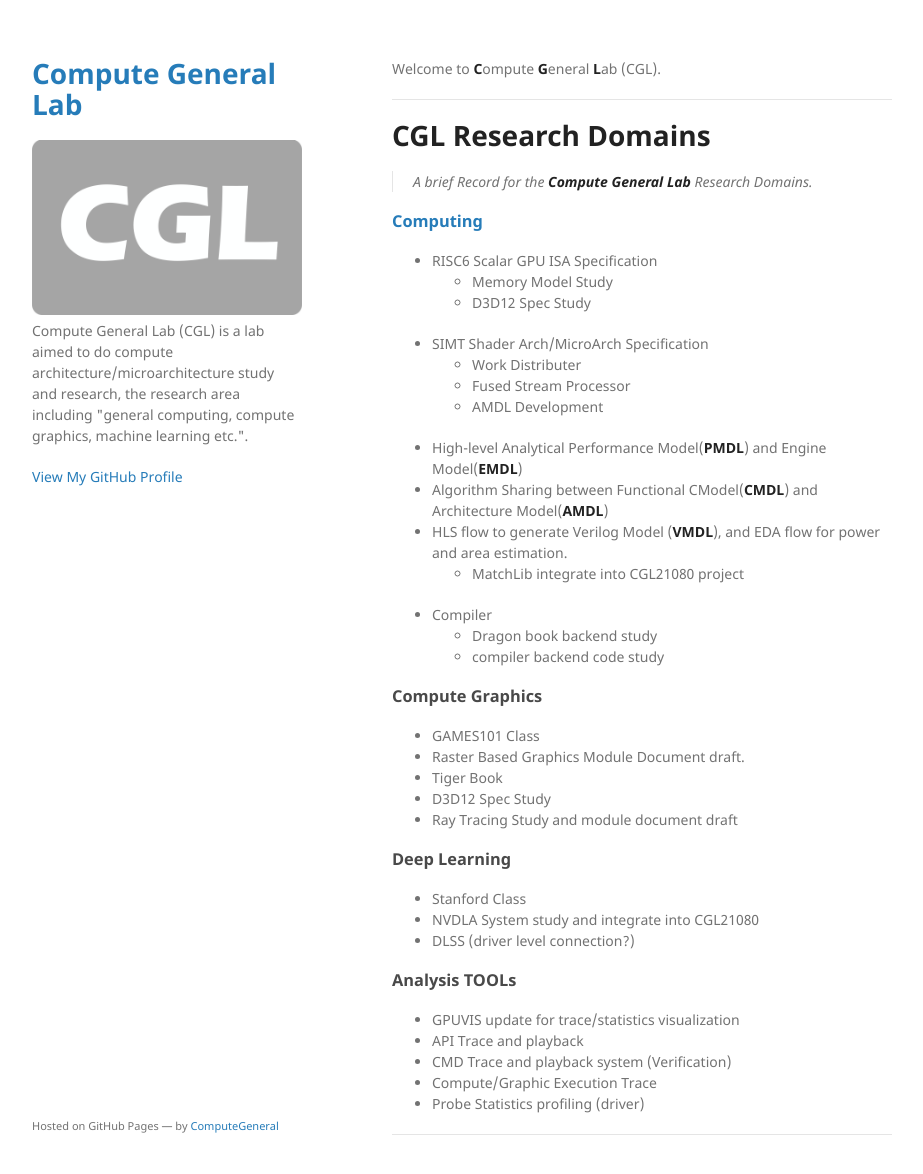
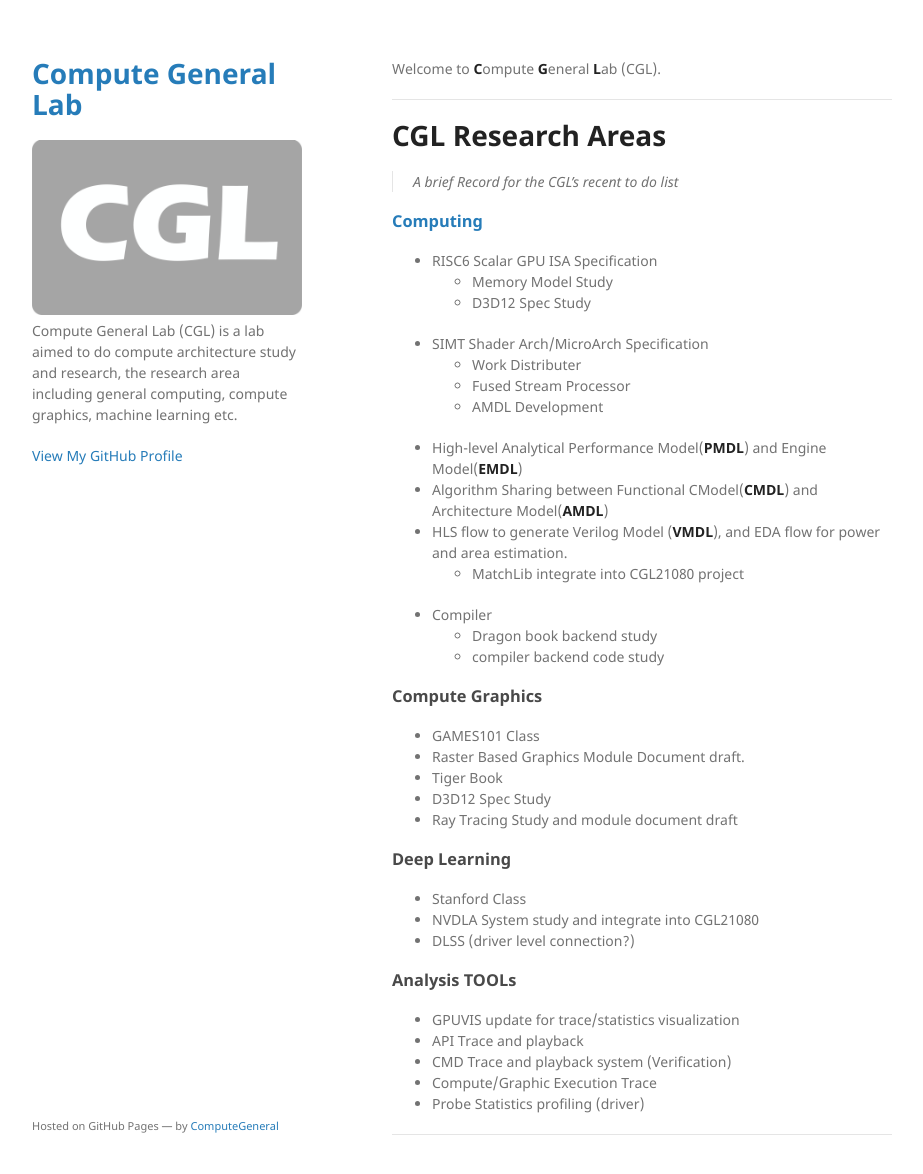
Before and after one commit to ComputeGeneral/ComputeGeneral.github.io, a Jekyll site: the page built from index.md, in a window 1280 px wide and 1205 px high. Shown: the top 1174 px of the window, without its empty margins (178-1101 px from the left). Built offline with Jekyll 4.4.1, drawn with Linux system fonts in a browser that asks for light colours; comment, search, counter and statistics services are not loaded.

Commit message:
update index

```diff
--- a/_config.yml
+++ b/_config.yml
@@ -1,6 +1,6 @@
 title: Compute General Lab
 logo: /assets/img/logo.png
-description: Compute General Lab (CGL) is a lab aimed to do compute architecture/microarchitecture study and research, the research area including "general computing, compute graphics, machine learning etc.".
+description: Compute General Lab (CGL) is a lab aimed to do compute architecture study and research, the research area including general computing, compute graphics, machine learning etc.
 #show_downloads: true
 show_downloads: false
 google_analytics:
--- a/index.md
+++ b/index.md
@@ -5,9 +5,9 @@ layout: default
  Welcome to **C**ompute **G**eneral **L**ab (CGL).
 
 ----
-# CGL Research Domains
+# CGL Research Areas
 
-> A brief Record for the **Compute General Lab** Research Domains.
+> A brief Record for the CGL's recent to do list
 
 ### [Computing](./docs/arch/compute/computeIndex.html)
 - RISC6 Scalar GPU ISA Specification
```
